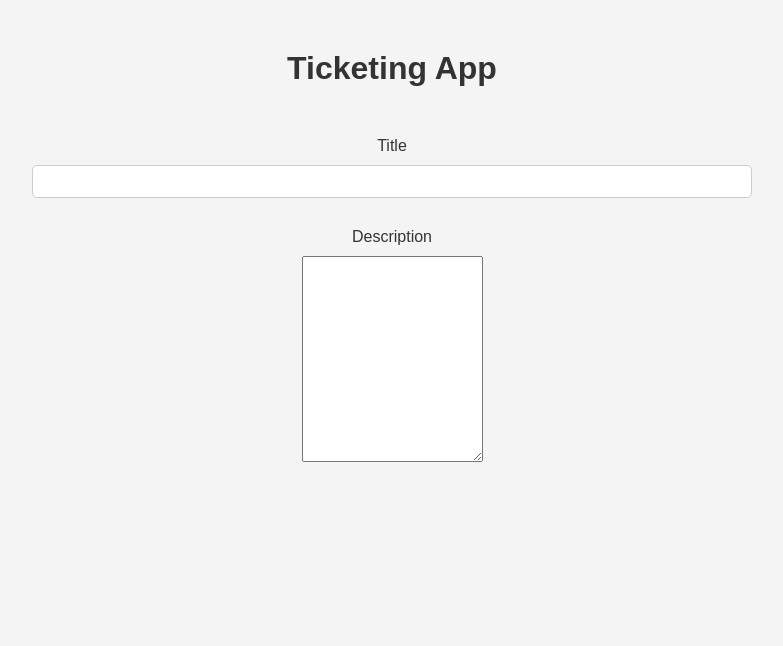
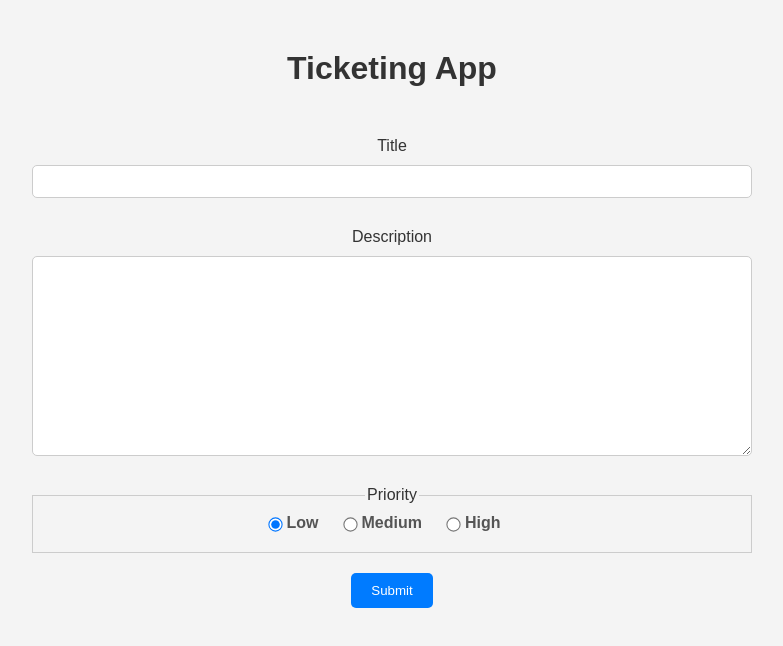
Before and after one commit to jeffgrahamcodes/ticketing-app, a React (Create React App) app: page / in a window 1280 px wide. Shown: the top 646 px of the page, without its empty margins (248-1031 px from the left). Built offline with nearby package versions, Linux system fonts and the light colour scheme.

Commit message:
create priority fieldset

```diff
--- a/src/components/TicketForm.js
+++ b/src/components/TicketForm.js
@@ -1,5 +1,4 @@
 import React, { useState } from 'react';
-import '../styles.css';
 
 export default function TicketForm() {
   const [title, setTitle] = useState('');
@@ -7,9 +6,9 @@
   const [priority, setPriority] = useState('1');
 
   const priorityLabels = {
-    1: 'low',
-    2: 'medium',
-    3: 'high',
+    1: 'Low',
+    2: 'Medium',
+    3: 'High',
   };
 
   const clearForm = () => {
@@ -24,7 +23,7 @@
   };
 
   return (
-    <form onSubmite={handleSubmit} className="ticket-form">
+    <form onSubmit={handleSubmit} className="ticket-form">
       <div>
         <label>Title</label>
         <input
@@ -38,9 +37,28 @@
         <label>Description</label>
         <textarea
           value={description}
+          className="form-input"
           onChange={(e) => setDescription(e.target.value)}
         ></textarea>
       </div>
+      <fieldset className="priority-fieldset">
+        <legend>Priority</legend>
+        {Object.entries(priorityLabels).map(([value, label]) => (
+          <label key={value} className="priority-label">
+            <input
+              type="radio"
+              value={value}
+              checked={priority === value}
+              onChange={(e) => setPriority(e.target.value)}
+              className="priority-input"
+            />
+            {label}
+          </label>
+        ))}
+      </fieldset>
+      <button type="submit" className="button">
+        Submit
+      </button>
     </form>
   );
 }
--- a/src/styles.css
+++ b/src/styles.css
@@ -8,9 +8,8 @@
 }
 
 h1 {
-    margin: 50px;;
+  margin: 50px;
 }
-
 
 textarea {
   font-family: inherit;
@@ -27,11 +26,10 @@
   margin: 0 auto;
 }
 
-
 .ticket-list {
   margin-bottom: 200px;
   border-radius: 5px;
-    box-shadow: 0 2px 4px rgba(0,0,0,.1);
+  box-shadow: 0 2px 4px rgba(0, 0, 0, 0.1);
 }
 
 .ticket-item {
@@ -41,7 +39,6 @@
   border: 1px solid #ccc;
   border-radius: 5px;
   position: relative;
-
 }
 
 /* src/styles/App.css */
@@ -122,5 +119,10 @@
   padding: 10px;
   border-radius: 5px;
   border: 1px solid #ccc;
+}
 
+legend {
+  display: block;
+  margin-left: auto;
+  margin-right: auto;
 }
```
Lines whose indentation alone changed are shown as unchanged.
